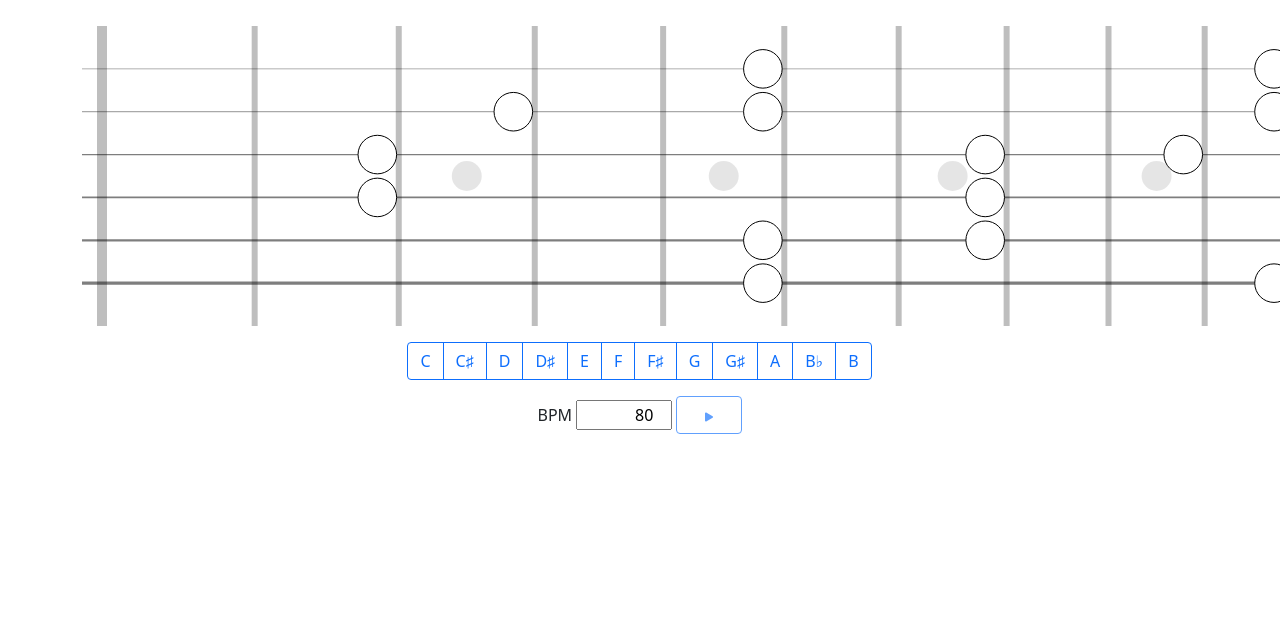
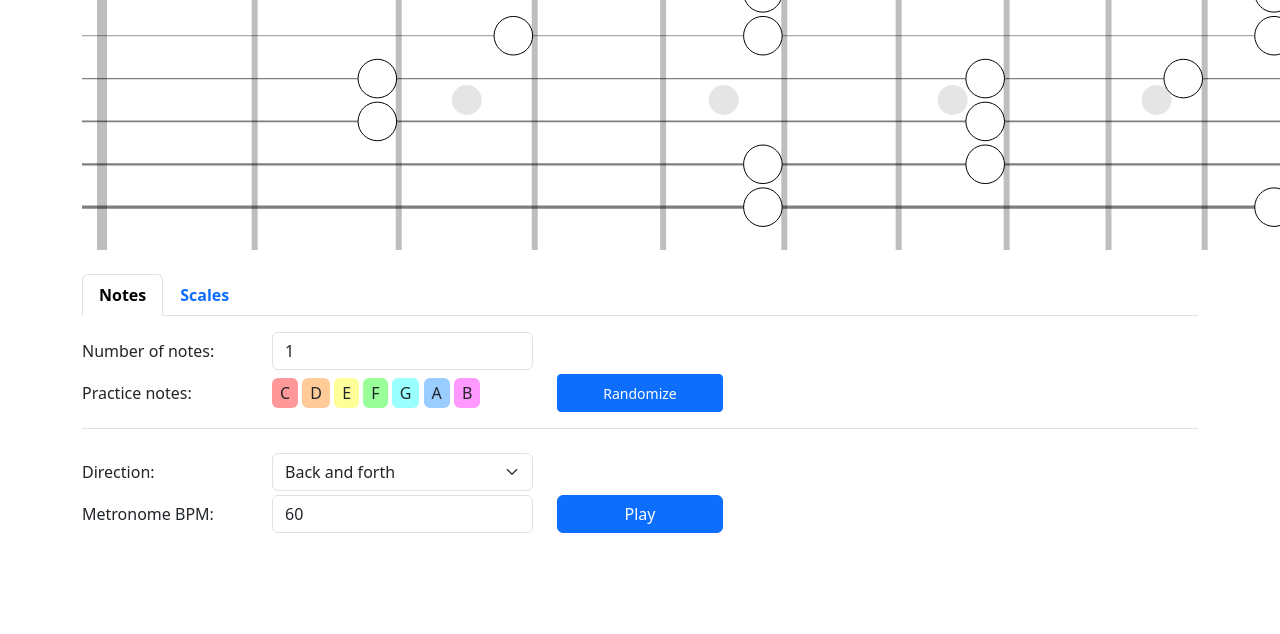
Before and after one commit to styopa/fretboard, a website with bundled scripts: page index.html in a window 1280 px wide. Shown: the part 166-800 px from the top of the page. Built offline with nearby package versions, Linux system fonts and the light colour scheme.

Commit message:
Nicely aligned form

```diff
--- a/fretboard.css
+++ b/fretboard.css
@@ -32,9 +32,6 @@
 .marker circle {
   fill: Canvas;
   stroke-width: 1;
-  /*
-  fill-opacity: 0;
-  */
   /* visibility: hidden; */
 }
 
@@ -48,7 +45,10 @@
   fill: var(--bs-primary) !important;
 }
 
-input#bpm {
-  width: 6em;
-  text-align: right;
-}
+.note-c { background-color: rgb(255 0 0 / 40%); }
+.note-d { background-color: rgb(255 128 0 / 40%); }
+.note-e { background-color: rgb(255 255 0 / 40%); }
+.note-f { background-color: rgb(0 255 0 / 40%); }
+.note-g { background-color: rgb(0 255 255 / 40%); }
+.note-a { background-color: rgb(0 128 255 / 40%); }
+.note-b { background-color: rgb(255 0 255 / 40%); }
--- a/fretboard.mjs
+++ b/fretboard.mjs
@@ -8,29 +8,6 @@ function onNoteSelect(evt) {
   fretboard.mark(note);
   document.getElementById('play_btn').disabled = false;
 }
-
-function addButtons() {
-  const radios = document.getElementById('note_radios');
-  for (const note of Note.all) {
-    const id = `note_radio_${+note}`;
-    const radio = addChild(radios, 'input', {
-      type: 'radio',
-      class: 'btn-check',
-      name: 'notes',
-      id: id,
-      autocomplete: 'off'
-    });
-    addChild(radios, 'label', {
-      class: 'btn btn-outline-primary',
-      for: id
-    }, note);
-    radio.addEventListener('change', onNoteSelect);
-  }
-}
-
-window.addEventListener('load', () => {
-  addButtons();
-}, false);
 
 const container = document.getElementById('fretboard_container');
 const fretboard = new FretboardImage(Tuning.sixStringStandard());
--- a/index.html
+++ b/index.html
@@ -4,27 +4,78 @@
     <title>Fretboard</title>
     <meta name="viewport" content="width=device-width, initial-scale=1" />
     <meta charset="utf-8" />
-    <link href="https://cdn.jsdelivr.net/npm/bootstrap@5.0.2/dist/css/bootstrap.min.css" rel="stylesheet" integrity="sha384-EVSTQN3/azprG1Anm3QDgpJLIm9Nao0Yz1ztcQTwFspd3yD65VohhpuuCOmLASjC" crossorigin="anonymous">
+    <link href="https://cdn.jsdelivr.net/npm/bootstrap@5.3.3/dist/css/bootstrap.min.css" rel="stylesheet" integrity="sha384-QWTKZyjpPEjISv5WaRU9OFeRpok6YctnYmDr5pNlyT2bRjXh0JMhjY6hW+ALEwIH" crossorigin="anonymous">
     <link rel="stylesheet" href="fretboard.css" />
   </head>
   <body>
-    <div class="text-center container">
-      <h1 class="display-1 my-5">Learn <span id="strike">the Fretboard</span></h1>
-      <div id="fretboard_container"></div>
-      <div class="container text-left">
-        <div id="note_radios" class="my-3 btn-group" role="group"></div>
-        <div>
-          <label class="align-middle" for="bpm">BPM</label>
-          <input class="align-middle" type="number" id="bpm" min="1" max="200" value="80" />
-          <button id="play_btn" aria-label="Play / Stop" class="btn btn-outline-primary align-middle px-4" data-bs-toggle="button" disabled="disabled">
-            <svg xmlns="http://www.w3.org/2000/svg" width="16" height="16" fill="currentColor" class="bi bi-play-fill" viewBox="0 0 16 16">
-              <path d="m11.596 8.697-6.363 3.692c-.54.313-1.233-.066-1.233-.697V4.308c0-.63.692-1.01 1.233-.696l6.363 3.692a.802.802 0 0 1 0 1.393z"/>
-            </svg>
-          </button>
+    <h1 class="display-1 my-1 text-center">Learn <span id="strike">the Fretboard</span></h1>
+    <div id="fretboard_container" class="my-3 container"></div>
+    <div class="container mt-4">
+      <ul class="nav nav-tabs fw-bolder" role="tablist">
+        <li class="nav-item" role="presentation">
+          <button class="nav-link active" id="notes-tab" data-bs-toggle="tab" data-bs-target="#notes-tab-pane" type="button" role="tab" aria-controls="notes-tab-pane" aria-selected="true">Notes</button>
+        </li>
+        <li class="nav-item" role="presentation">
+          <button class="nav-link" id="scales-tab" data-bs-toggle="tab" data-bs-target="#scales-tab-pane" type="button" role="tab" aria-controls="scales-tab-pane" aria-selected="false">Scales</button>
+        </li>
+      </ul>
+      <div class="tab-content border-bottom py-3">
+        <div class="tab-pane fade show active" id="notes-tab-pane" role="tabpanel" aria-labelledby="notes-tab" tabindex="0">
+          <div class="row mb-1">
+            <div class="col-2">
+              <label for="num_notes" class="col-form-label">Number of notes:</label>
+            </div>
+            <div class="col-3">
+              <input class="form-control" type="number" id="num_notes" min="1" max="7" value="1" />
+            </div>
+          </div>
+          <div class="row mt-1">
+            <div class="col-2">
+              <label for="selected_notes" class="col-form-label">Practice notes:</label>
+            </div>
+            <div class="col-3 col-form-label" id="selected_notes">
+              <span class="rounded-2 px-2 py-1 note-c">C</span>
+              <span class="rounded-2 px-2 py-1 note-d">D</span>
+              <span class="rounded-2 px-2 py-1 note-e">E</span>
+              <span class="rounded-2 px-2 py-1 note-f">F</span>
+              <span class="rounded-2 px-2 py-1 note-g">G</span>
+              <span class="rounded-2 px-2 py-1 note-a">A</span>
+              <span class="rounded-2 px-2 py-1 note-b">B</span>
+            </div>
+            <div class="col-2 d-grid gap-2">
+              <button id="new_notes" class="btn btn-sm btn-primary">Randomize</button>
+            </div>
+          </div>
+        </div>
+        <div class="tab-pane fade" id="scales-tab-pane" role="tabpanel" aria-labelledby="scales-tab" tabindex="0">Scales go here</div>
+      </div>
+      <div class="mt-4 container px-0">
+        <div class="row mb-1">
+          <div class="col-2">
+            <label for="direction" class="col-form-label">Direction:</label>
+          </div>
+          <div class="col-3">
+            <select id="direction" class="form-select form-control">
+              <option selected="selected" value="0">Back and forth</option>
+              <option value="1">Low string to high</option>
+              <option value="2">High string to low</option>
+            </select>
+          </div>
+        </div>
+        <div class="row mb-1">
+          <div class="col-2">
+            <label for="bpm" class="col-form-label">Metronome BPM:</label>
+          </div>
+          <div class="col-3">
+            <input class="form-control" type="number" id="bpm" min="1" max="200" value="60" />
+          </div>
+          <div class="col-2 d-grid gap-2">
+            <button id="play_btn" class="btn btn-primary" data-bs-toggle="button">Play</button>
+          </div>
         </div>
       </div>
     </div>
-    <script src="https://cdn.jsdelivr.net/npm/bootstrap@5.0.2/dist/js/bootstrap.bundle.min.js" integrity="sha384-MrcW6ZMFYlzcLA8Nl+NtUVF0sA7MsXsP1UyJoMp4YLEuNSfAP+JcXn/tWtIaxVXM" crossorigin="anonymous"></script>
+    <script src="https://cdn.jsdelivr.net/npm/bootstrap@5.3.3/dist/js/bootstrap.bundle.min.js" integrity="sha384-YvpcrYf0tY3lHB60NNkmXc5s9fDVZLESaAA55NDzOxhy9GkcIdslK1eN7N6jIeHz" crossorigin="anonymous"></script>
     <script src="./modules/note.mjs" type="module"></script>
     <script src="./modules/fretboard.mjs" type="module"></script>
     <script src="./fretboard.mjs" type="module"></script>
```
